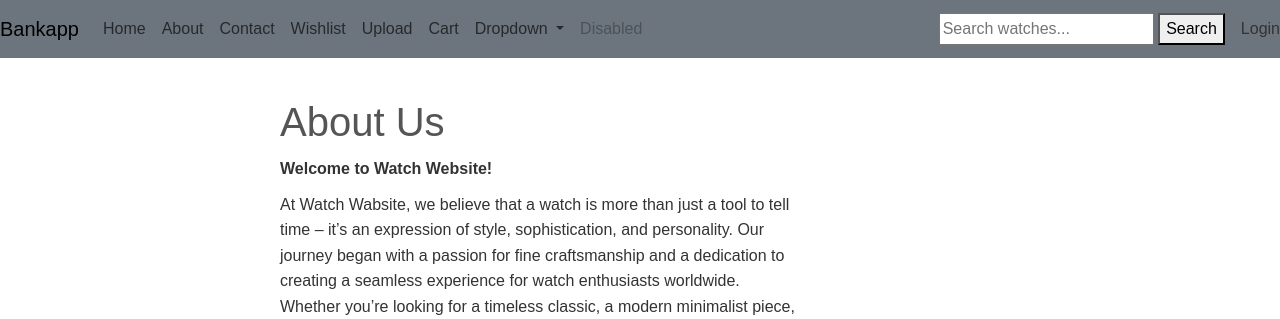
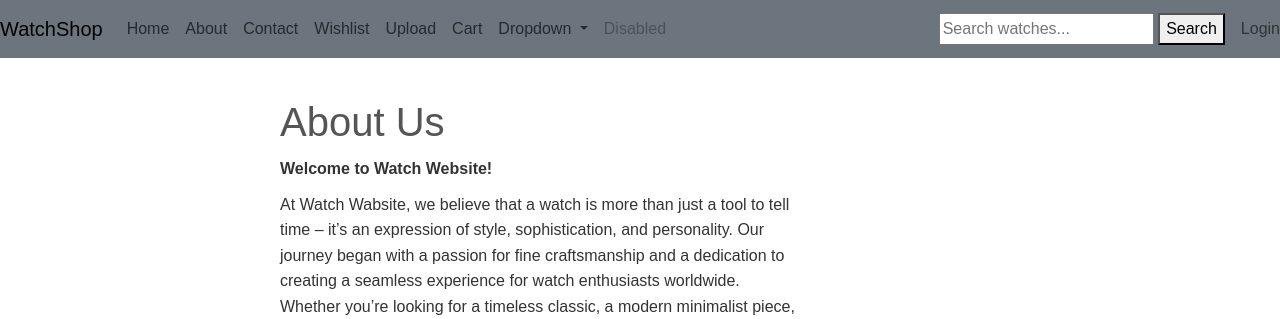
Before and after one commit to ChidanandaSH/Watch, a Django app: page /about/ in a window 1280 px wide. Shown: the top 319 px of the page. Run offline with Django 5.2, Linux system fonts and the light colour scheme.

Commit message:
Update navebar.html
change the heading of navebar

```diff
--- a/WatchShop/templates/navebar.html
+++ b/WatchShop/templates/navebar.html
@@ -1,5 +1,5 @@
 <nav class="navbar navbar-expand-lg bg-secondary" style="background-color: #ad8648;">
-  <a class="navbar-brand" href="#">Bankapp</a>
+  <a class="navbar-brand" href="#">WatchShop</a>
   <button
       class="navbar-toggler"
       type="button"
```
